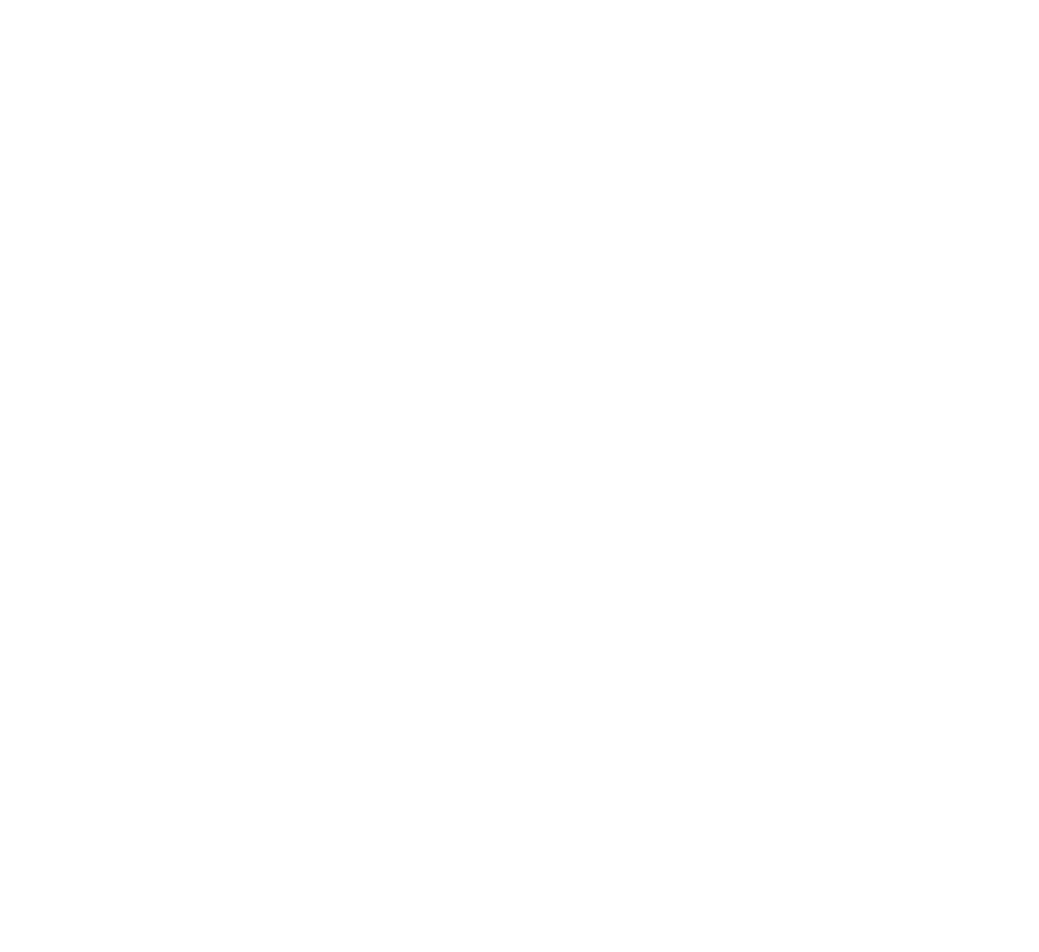
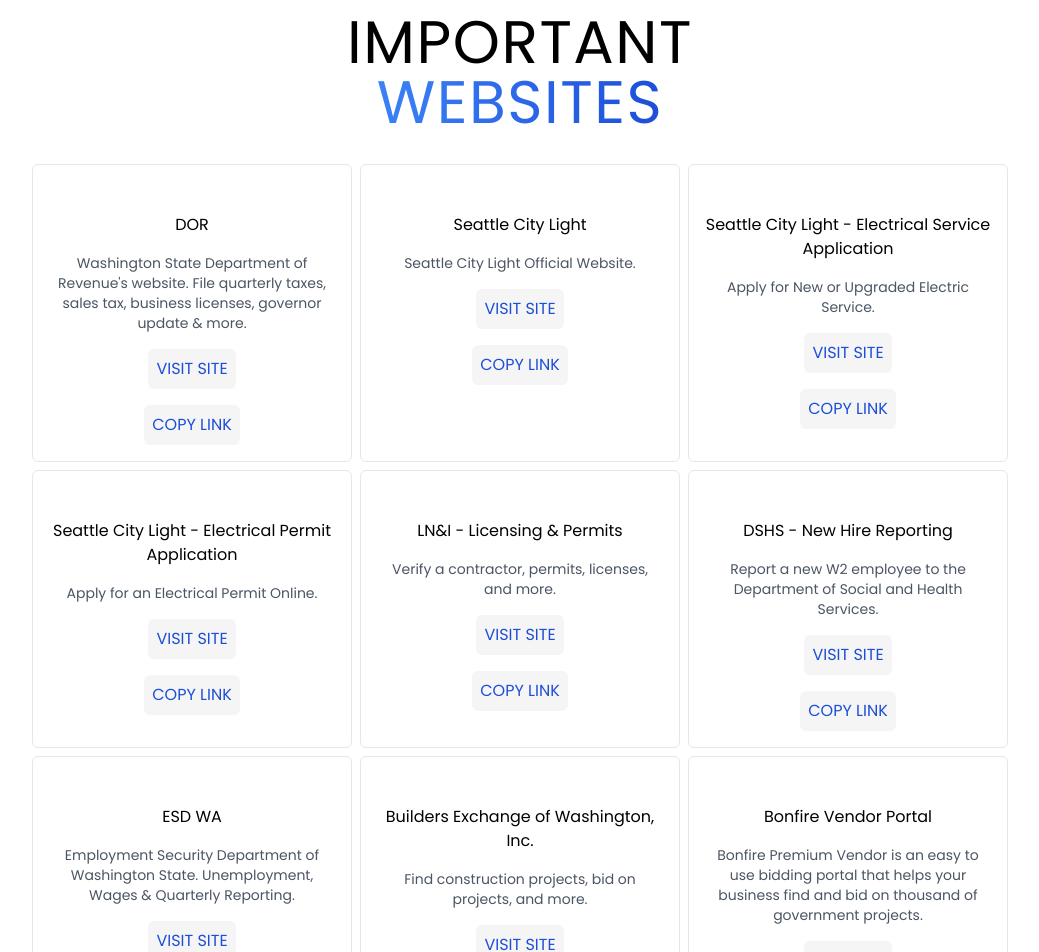
Before and after one commit to vtonu/me-info, a React (Vite) app: page / in a window 1280 px wide. Shown: the part 1320-2272 px from the top of the page, without its empty margins (120-1159 px from the left). Before the commit the page ends 1292 px from the top, so only its background shows below. Built offline with nearby package versions, Linux system fonts and the light colour scheme.

Commit message:
Updated sites

```diff
--- a/src/App.jsx
+++ b/src/App.jsx
@@ -1,9 +1,11 @@
 import FeatureSection from './components/FeatureSection';
+import UsefulWebsite from './components/UsefulWebsites';
 
 const App = () => {
   return (
     <>
       <FeatureSection />
+      <UsefulWebsite />
     </>
   );
 };
--- /dev/null
+++ b/src/components/UsefulWebsites.jsx
@@ -0,0 +1,144 @@
+import React, { useState } from 'react';
+
+const websites = [
+  {
+    name: 'DOR',
+    link: 'https://dor.wa.gov/',
+    description:
+      "Washington State Department of Revenue's website. File quarterly taxes, sales tax, business licenses, governor update & more.",
+  },
+  {
+    name: 'Seattle City Light',
+    link: 'https://seattle.gov/city-light',
+    description: 'Seattle City Light Official Website.',
+  },
+  {
+    name: 'Seattle City Light - Electrical Service Application',
+    link: 'https://seattle.gov/city-light/construction-services/apply-for-new-or-upgraded-service',
+    description: 'Apply for New or Upgraded Electric Service.',
+  },
+  {
+    name: 'Seattle City Light - Electrical Permit Application',
+    link: 'https://www.seattle.gov/sdci/permits/permits-we-issue-(a-z)/electrical-permit',
+    description: 'Apply for an Electrical Permit Online.',
+  },
+  {
+    name: 'LN&I - Licensing & Permits',
+    link: 'https://www.lni.wa.gov/licensing-permits/',
+    description: 'Verify a contractor, permits, licenses, and more.',
+  },
+  {
+    name: 'DSHS - New Hire Reporting',
+    link: 'https://www.dshs.wa.gov/esa/division-child-support/new-hire-reporting',
+    description: 'Report a new W2 employee to the Department of Social and Health Services.',
+  },
+  {
+    name: 'ESD WA',
+    link: 'https://secure.esd.wa.gov/home/',
+    description:
+      'Employment Security Department of Washington State. Unemployment, Wages & Quarterly Reporting.',
+  },
+  {
+    name: 'Builders Exchange of Washington, Inc.',
+    link: 'http://www.bxwa.com/',
+    description: 'Find construction projects, bid on projects, and more.',
+  },
+  {
+    name: 'Bonfire Vendor Portal',
+    link: 'https://vendor.bonfirehub.com/',
+    description:
+      'Bonfire Premium Vendor is an easy to use bidding portal that helps your business find and bid on thousand of government projects.',
+  },
+  {
+    name: 'DES',
+    link: 'https://des.wa.gov/sell/how-work-state',
+    description:
+      'Department of Enterprise Services - Find existing contracting opportunities you can bid on and view all upcoming contracting opportunities for vendors who want to work with the state.',
+  },
+  {
+    name: 'WEBS',
+    link: 'https://pr-webs-vendor.des.wa.gov/',
+    description:
+      'Washington’s Electronic Business Solution (WEBS) provides an on-line database of vendors interested in doing business with state agencies and institutions.',
+  },
+  {
+    name: 'MRSC Rosters',
+    link: 'https://mrscrosters.org/',
+    description:
+      'MRSC Rosters connects businesses with public agencies in Washington State for small public works projects, consulting opportunities, and goods and services.',
+  },
+  {
+    name: 'HASCO',
+    link: 'https://hasco.org/contact-us/service-contracts-info/',
+    description: 'Housing Authority of Snohomish County.',
+  },
+  {
+    name: 'QuickBooks',
+    link: 'https://quickbooks.intuit.com/login/',
+    description: 'QuickBooks Online Login.',
+  },
+  {
+    name: 'PlanHub',
+    link: 'https://planhub.com/',
+    description:
+      'Commercial project leads, networking, bid management, takeoff, estimation, and insights.',
+  },
+];
+
+const UsefulWebsite = () => {
+  const [clickedStatus, setClickedStatus] = useState({});
+
+  const copyText = (text) => {
+    navigator.clipboard.writeText(text).then(
+      () => console.log('Copied to clipboard successfully!'),
+      (err) => console.error('Failed to copy to clipboard', err),
+    );
+  };
+
+  const handleClick = (index, textToCopy) => {
+    setClickedStatus({ ...clickedStatus, [index]: true });
+    copyText(textToCopy);
+
+    setTimeout(() => {
+      setClickedStatus((prevState) => ({ ...prevState, [index]: false }));
+    }, 1500);
+  };
+
+  return (
+    <div className="relative mt-10 min-h-[600px]">
+      <h2 className="text-3xl tracking-wide text-center sm:text-5xl lg:text-6xl">
+        IMPORTANT
+        <br />
+        <span className="text-transparent bg-gradient-to-r from-blue-500 to-blue-700 bg-clip-text">
+          WEBSITES
+        </span>
+      </h2>
+      <div className="flex flex-wrap justify-center gap-2 pt-8 pb-8">
+        {websites.map((website, index) => (
+          <div key={index} className="w-1/4 border rounded-md ">
+            <div className="grid gap-4 p-4 justify-items-center">
+              <div className="pt-8 text-center hover:cursor-default">{website.name}</div>
+              <div className="text-sm text-center text-gray-600">{website.description}</div>
+              <a
+                href={website.link}
+                target="_blank"
+                rel="noopener noreferrer"
+                className="flex items-center justify-center w-auto h-10 px-2 text-blue-700 rounded-md bg-neutral-100 hover:bg-neutral-200">
+                VISIT SITE
+              </a>
+              <button
+                className={`flex items-center justify-center w-auto h-10 text-blue-700 rounded-md bg-neutral-100 hover:bg-neutral-200 px-2  ${
+                  clickedStatus[index] ? 'bg-neutral-300 border-2 text-blue-600' : ''
+                }`}
+                onClick={() => handleClick(index, website.link)}>
+                <span>{clickedStatus[index] ? 'Copied!' : 'COPY LINK'}</span>
+              </button>
+            </div>
+          </div>
+        ))}
+      </div>
+    </div>
+  );
+};
+
+export default UsefulWebsite;
```
